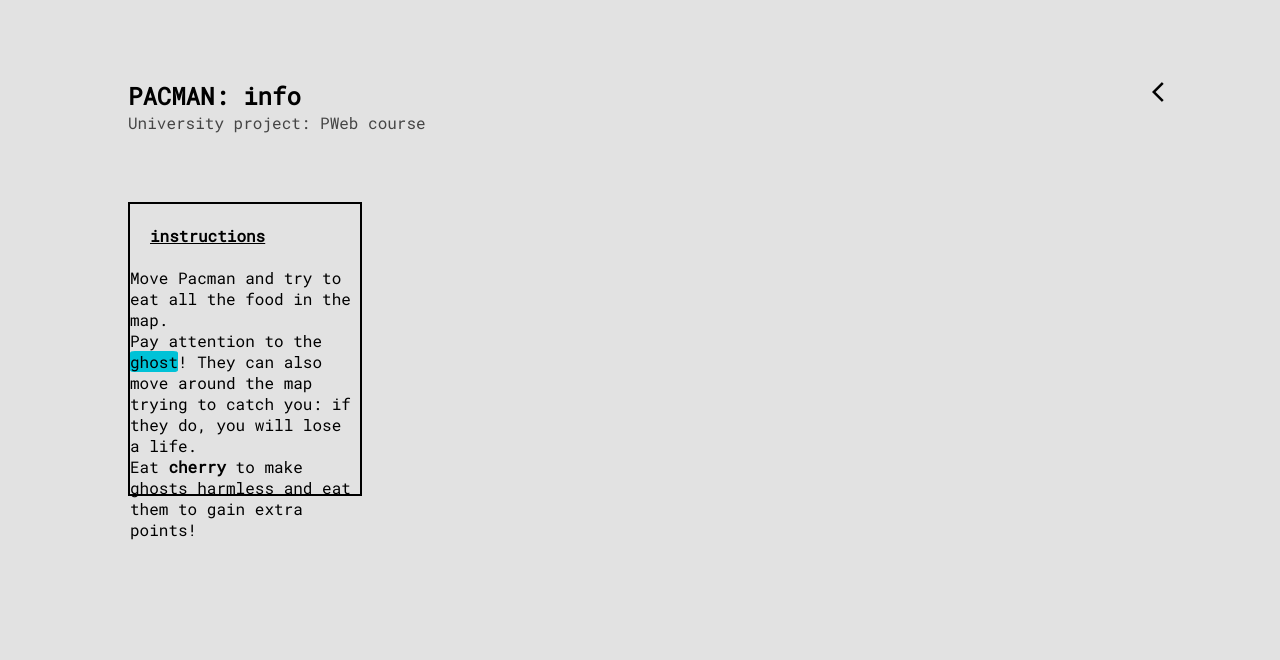
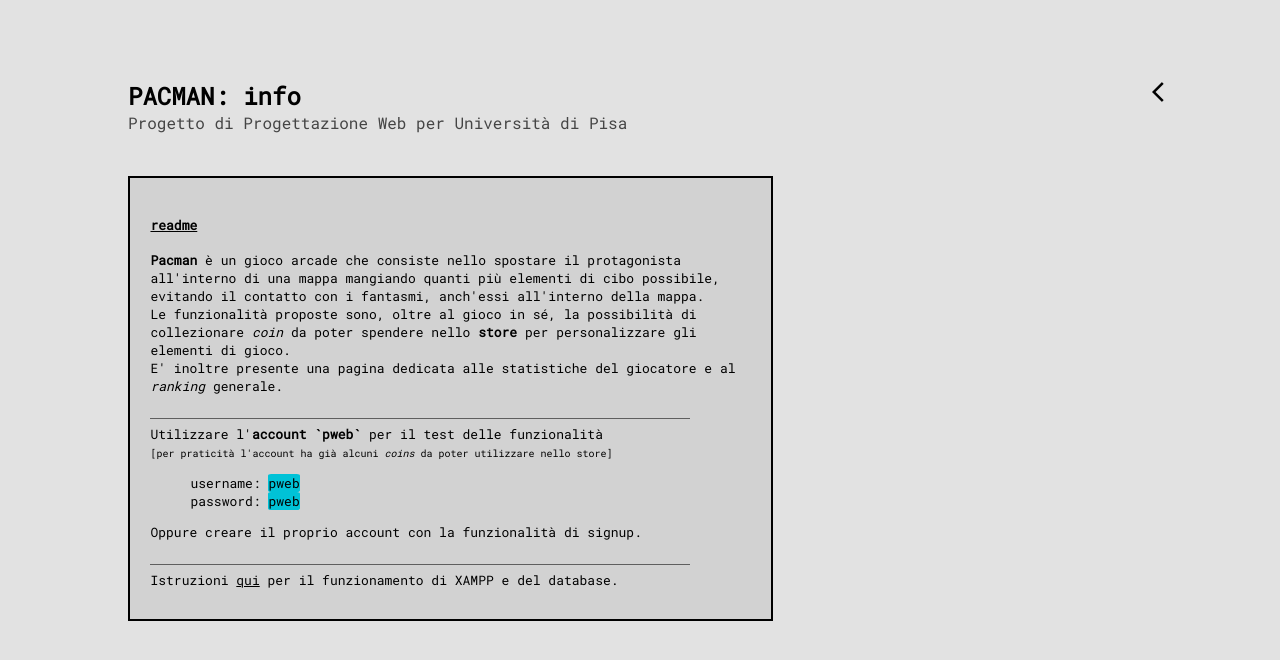
Before and after one commit to filippodelministro/Pacman-TheOriginal, a PHP site: page /html/info.html in a window 1280 px wide. Shown: the top 660 px of the page. Run offline with PHP 8.4, Linux system fonts and the light colour scheme.

Commit message:
add info.html

```diff
--- a/css/info.css
+++ b/css/info.css
@@ -1,29 +1,52 @@
-.review-section{
-    position: relative;
-    width: 230px;
-    height: 290px;
-    top: 19%;
-    transition: transform 0.3s ease;
-    /* background-color: rgb(210, 210, 210); */
-    border: 2px solid black;
+
+.title-section{
+    position: absolute;
+
+    margin: 0;
+    padding: 0;
+
+    width: 600px;
+    height: 100px;
 }
 
-.review-section h4{
-    margin-left: 20px;
+.title-section h2, p{
+    margin: auto;
+    padding: auto;
 }
-.review-section ul{
-    margin-left: -20px;
 
+.title-section p{
+    color: rgb(69, 69, 69);
+}
 
+.info-section{
+    position: relative;
+    top: 15%;
+    background-color: rgb(210, 210, 210);
+    border: 2px solid black;
+
+    width: 600px;
+    height: 400px;
+    padding: 2%;
+    font-size: 13px;
+}
+
+.info-section h2, h3, h4{
+    text-decoration: underline;
+}
+
+ul{
     list-style: none;
 }
 
-
-.leaderboard{
-    width: 500px;
-    height: 300px;
+hr {
+    border: none;
+    border-top: 1px solid #5f5f5f;
+    margin: 5px 0;
+    height: 1px;
+    width: 90%;
+    background-color: transparent;
 }
 
-.leaderboard h2, h3, h4{
+a{
     text-decoration: underline;
 }
--- a/html/info.html
+++ b/html/info.html
@@ -2,6 +2,7 @@
 <html lang="it-IT">
     <head>
         <title>Pacman</title>
+        <link rel="icon" href="./../images/ghost.png"/>
         <link rel="stylesheet" href="./../css/material/materialLight.css">
         <link rel="stylesheet" href="./../css/material/materialMutual.css">
         <link rel="stylesheet" href="./../css/home.css">
@@ -15,7 +16,7 @@
         <main id="container" class="container">
             <section class="title-section">
                 <h2>PACMAN: info</h2>
-                <p>University project: PWeb course</p>
+                <p>Progetto di Progettazione Web per Università di Pisa</p>
             </section>
             <a id="back" href="./../php/home.php" class="icons">
                 <span class="material-icons">
@@ -23,12 +24,26 @@
                 </span>
             </a>
 
-            <!-- //todo: add info -->
-            <section class="review-section" id="main-section">
-                <h4>instructions</h4>
-                <p>Move Pacman and try to eat all the food in the map. <br> Pay attention to the <mark>ghost</mark>! They can also move
-                    around the map trying to catch you: if they do, you will lose a life. <br>
-                    Eat <b>cherry</b> to make ghosts harmless and eat them to gain extra points!
+            <section class="info-section" id="info-section">
+                <h4>readme</h4>
+                <p>
+                    <strong>Pacman</strong> è un gioco arcade che consiste nello spostare il protagonista all'interno di una mappa
+                    mangiando quanti più elementi di cibo possibile, evitando il contatto con i fantasmi, anch'essi all'interno
+                    della mappa. <br>
+                    Le funzionalità proposte sono, oltre al gioco in sé, la possibilità di collezionare <em>coin</em> da poter
+                    spendere nello <strong>store</strong> per personalizzare gli elementi di gioco. <br>
+                    E' inoltre presente una pagina dedicata alle statistiche del giocatore e al <em>ranking</em> generale.
+                    <br><br><hr>
+                    Utilizzare l'<strong>account `pweb`</strong> per il test delle funzionalità <br>
+                    <span style="font-size: 10px;">[per praticità l'account ha già alcuni <em>coins</em> da poter utilizzare nello store]</span>
+                        <ul>
+                            <li>username: <mark>pweb</mark></li>
+                            <li>password: <mark>pweb</mark></li>
+                        </ul>
+                    Oppure creare il proprio account con la funzionalità di signup.
+
+                    <br><br><hr>
+                    Istruzioni <a href="http://docenti.ing.unipi.it/f.marcelloni/pweb/home.html">qui</a> per il funzionamento di XAMPP e del database.
                 </p>
             </section>
         </main>
```
